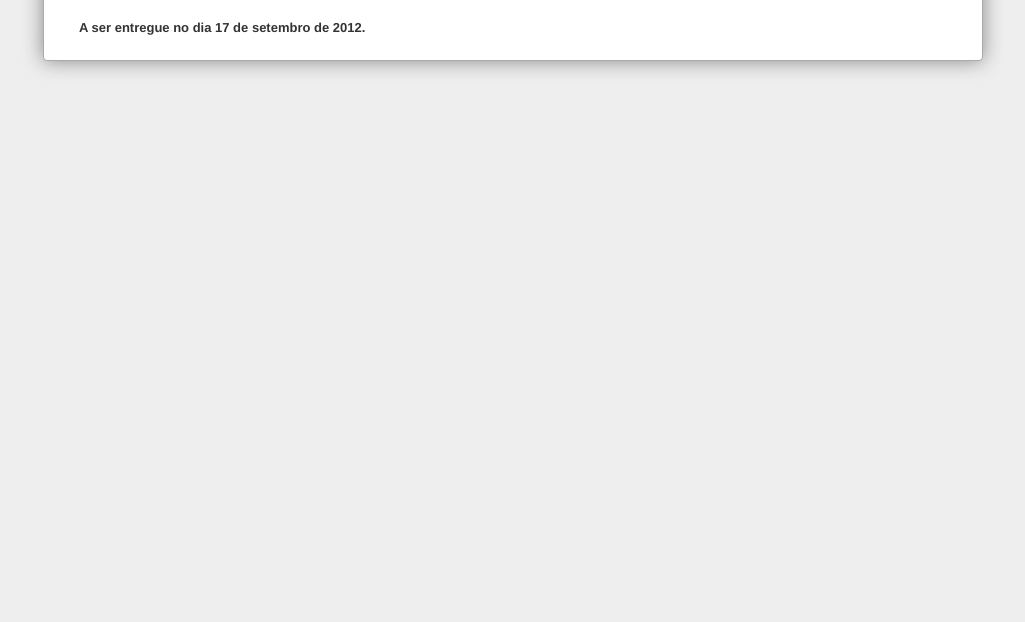
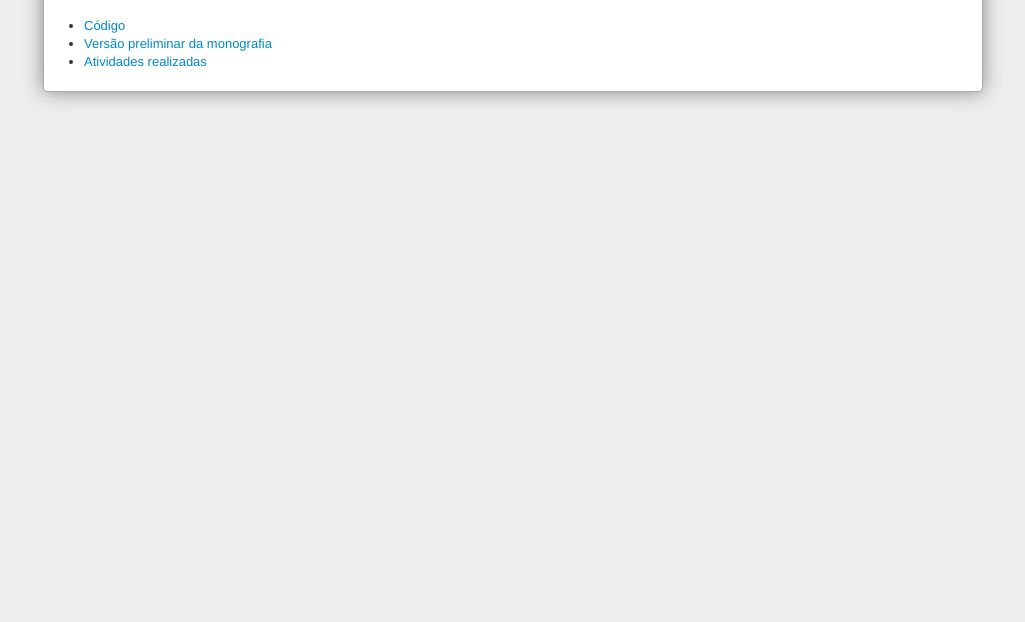
Before and after one commit to csokol/site-tcc, a plain HTML site: page entregas/versaopreliminar.html in a window 1280 px wide. Shown: the part 178-800 px from the top of the page, without its empty margins (127-1152 px from the left). Drawn offline with Linux system fonts and the light colour scheme.

Commit message:
versao preliminar

```diff
--- a/entregas/versaopreliminar.html
+++ b/entregas/versaopreliminar.html
@@ -32,7 +32,17 @@
                     <h2>Versão preliminar</h2>
                 </div>
                 <p>
-                    <strong>A ser entregue no dia 17 de setembro de 2012.</strong>
+                    <ul>
+                        <li>
+                            <a href="../arquivos/codigo-preliminar.tar.gz">Código</a>
+                        </li>
+                        <li>
+                            <a href="../arquivos/monografia-preliminar.pdf">Versão preliminar da monografia</a>
+                        </li>
+                        <li>
+                            <a href="../arquivos/atividades.pdf">Atividades realizadas</a>
+                        </li>
+                    </ul>
                 </p>
             </div>
         </div>
```
Also changed, not shown: index.html (+1 -0 lines), 4 other files.
